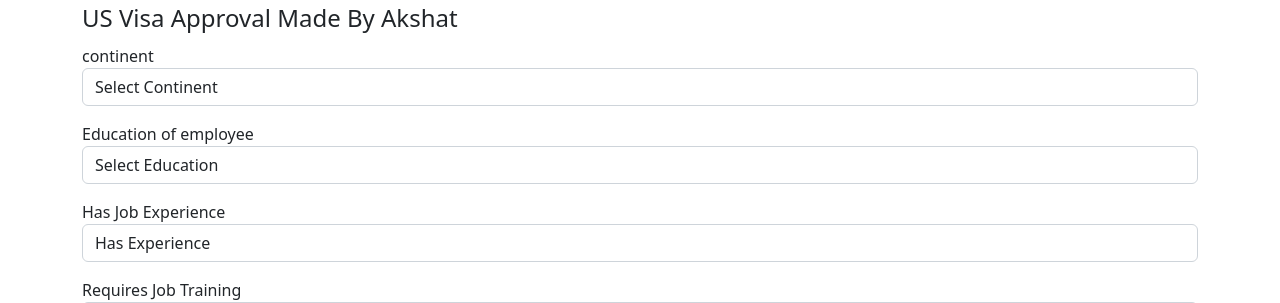
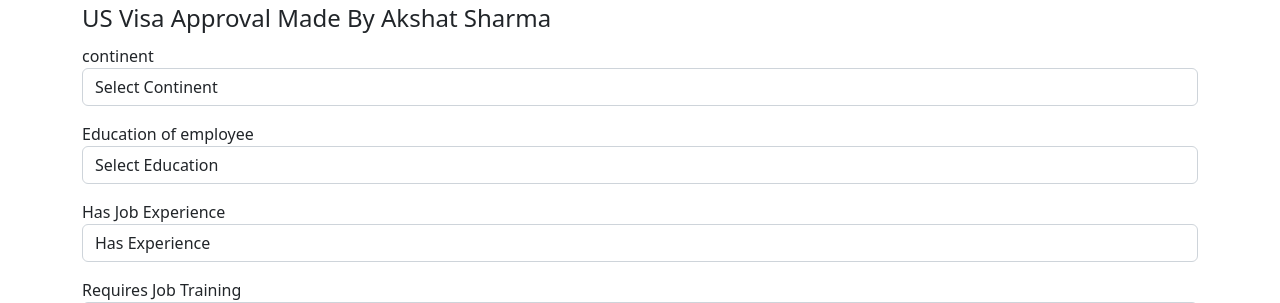
Before and after one commit to akshats1/US-Visa-Approval, a FastAPI app: page / in a window 1280 px wide. Shown: the part 16-319 px from the top of the page. Run offline with FastAPI, Linux system fonts and the light colour scheme; parts of the project's set-up code (start-up, migrations or seed data) failed here and were passed over; some libraries are stand-ins or nearby versions.

Commit message:
cicd test

```diff
--- a/templates/usvisa.html
+++ b/templates/usvisa.html
@@ -17,7 +17,7 @@
         <div class="container-fluid">
             <div class="container">
                 <form action="/" method="post">
-                    <legend>US Visa Approval Made By Akshat</legend>
+                    <legend>US Visa Approval Made By Akshat Sharma</legend>
                     <div class="mb-3">
                         <label for="continent" >continent</label>
                         <select class="form-control" id="continent" name="continent" placeholder="Continent" required="required">
```
